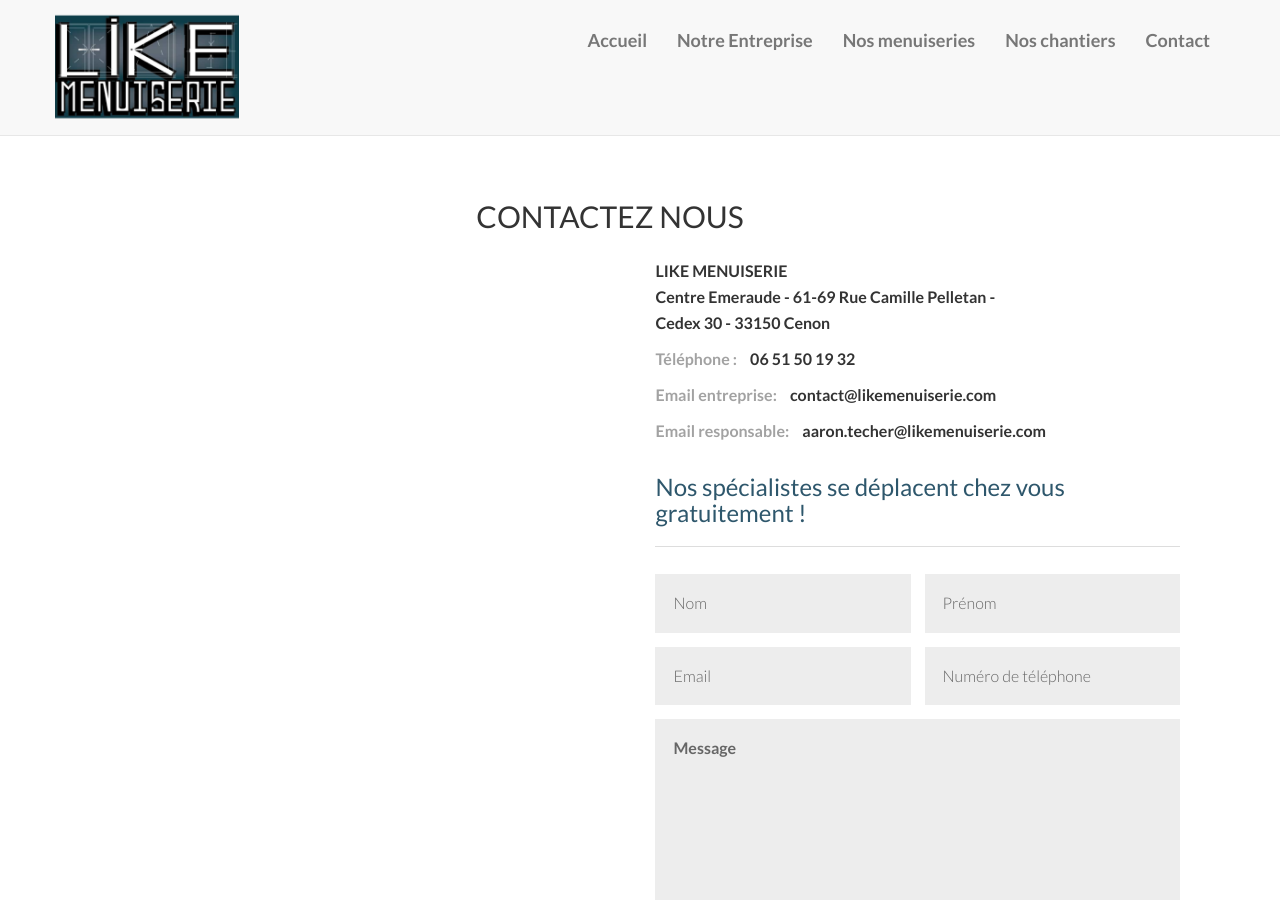
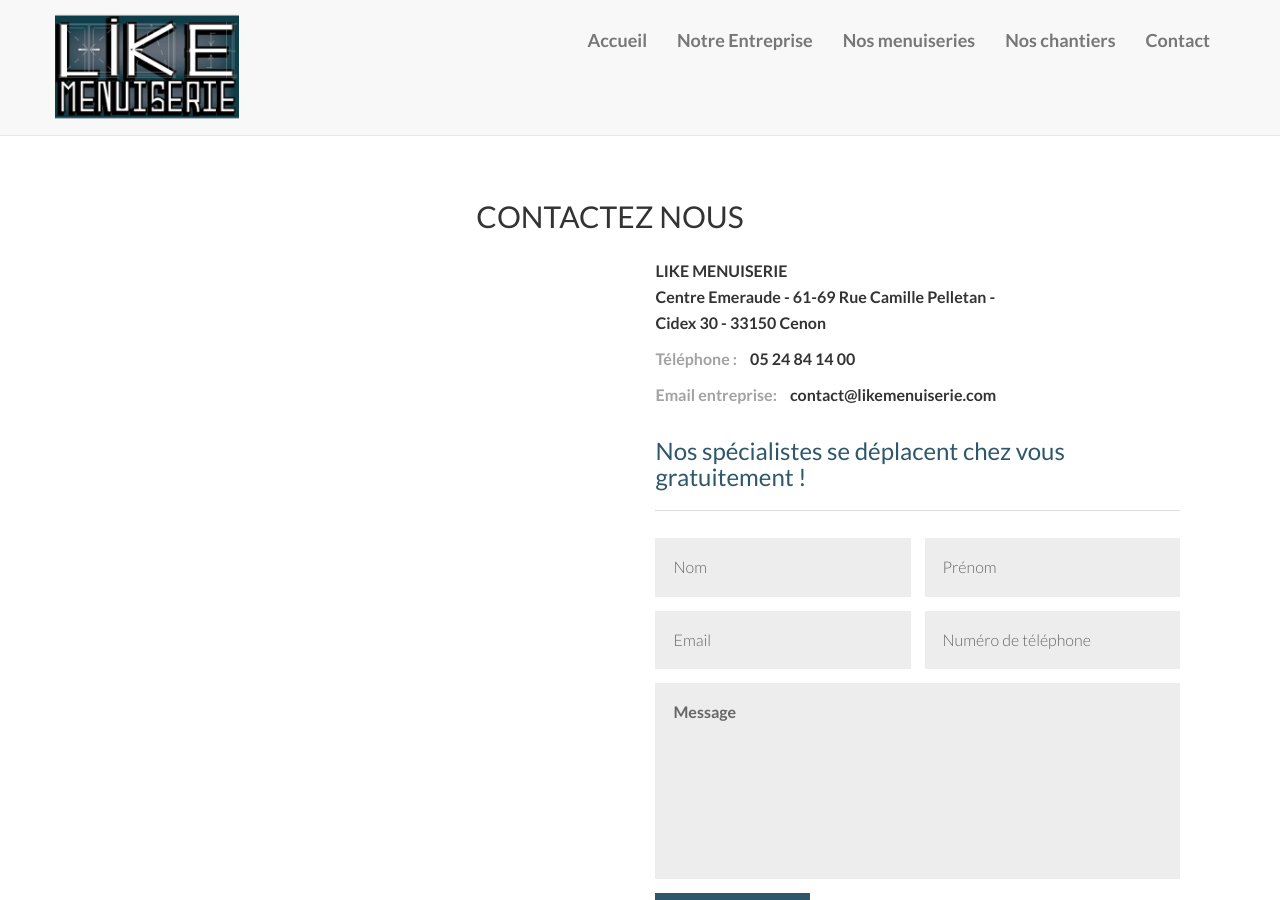
Before and after one commit to IsmaelSANE/likemenuiserie-beta, a Jekyll site: the page built from contact/index.html, in a window 1280 px wide and 900 px high. Built offline with Jekyll 4.4.1, drawn with Linux system fonts in a browser that asks for light colours; some of the changed text lies outside the part shown.

Commit message:
Clean up contact form

```diff
--- a/_config.yml
+++ b/_config.yml
@@ -12,7 +12,7 @@ description: > # "Write an awesome description for your new site here.
   en PVC, bois, ou alu. Nous délivrons nos services sur du neuf, comme sur de la
   rénovation, sur Bordeaux Métropole et l'ensemble du département de la Gironde.
 copyright: 'Copyright &copy; 2019 Like Menuiserie. All Rights Reserved.'
-credits: 'LIKE MENUISERIE:<br> Centre Emeraude - 61-69 Rue Camille Pelletan<br> Cedex 30 - 33150 Cenon <a href="/contact" style="color: #428bca;">06 51 50 19 32</a>.'
+credits: 'LIKE MENUISERIE:<br> Centre Emeraude - 61-69 Rue Camille Pelletan<br> Cidex 30 - 33150 Cenon <a href="/contact" style="color: #428bca;">05 24 84 14 00</a>.'
 # baseurl: "/likemenuiserie-beta"
 # url: http://IsmaelSANE.github.io
 # ----------------------- #
--- a/_includes/form.html
+++ b/_includes/form.html
@@ -16,11 +16,10 @@
                 <p>
                   LIKE MENUISERIE <br>
                   Centre Emeraude - 61-69 Rue Camille Pelletan - <br>
-                  Cedex 30 - 33150 Cenon
+                  Cidex 30 - 33150 Cenon
                 </p>
-                <p><span class="collig">Téléphone :</span> 06 51 50 19 32</p>
+                <p><span class="collig">Téléphone :</span> 05 24 84 14 00</p>
                 <p><span class="collig">Email entreprise:</span> contact@likemenuiserie.com</p>
-                <p><span class="collig">Email responsable:</span> aaron.techer@likemenuiserie.com</p>
               </div>
             </div>
             <div class="sec2contactform">
```
